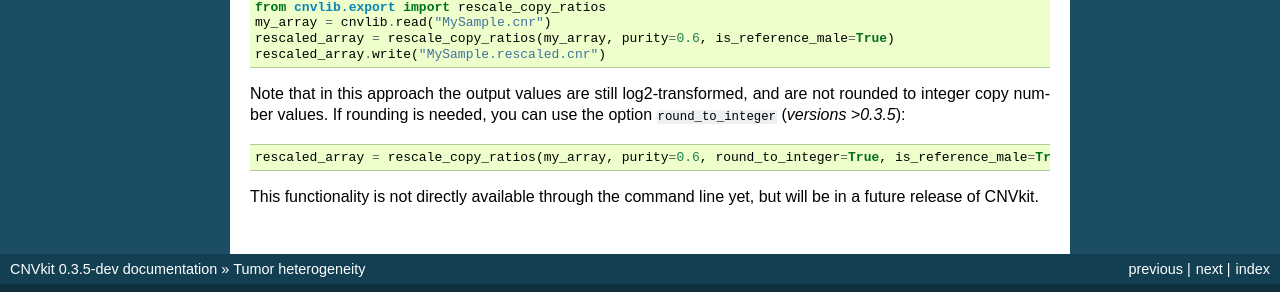
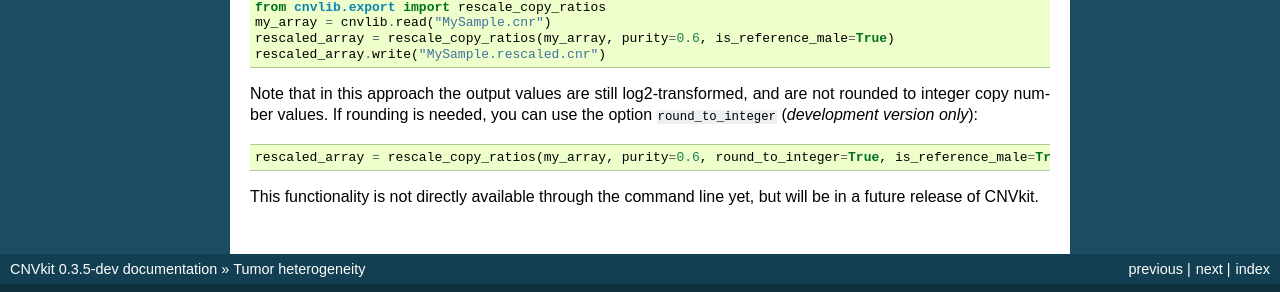
Before and after one commit to etal/cnvkit, a Sphinx documentation site: the page built from doc/heterogeneity.rst, in a window 1280 px wide. Shown: the part 1592-1884 px from the top of the page. Built offline with Sphinx 7.4.7, drawn with Linux system fonts in a browser that asks for light colours.

Commit message:
doc: version note

```diff
--- a/doc/heterogeneity.rst
+++ b/doc/heterogeneity.rst
@@ -105,7 +105,7 @@ the CNVkit command line options. In a Python script::
 
 Note that in this approach the output values are still log2-transformed, and are
 not rounded to integer copy number values. If rounding is needed, you can use
-the option ``round_to_integer`` (*versions >0.3.5*)::
+the option ``round_to_integer`` (*development version only*)::
 
     rescaled_array = rescale_copy_ratios(my_array, purity=0.6, round_to_integer=True, is_reference_male=True)
 
```
